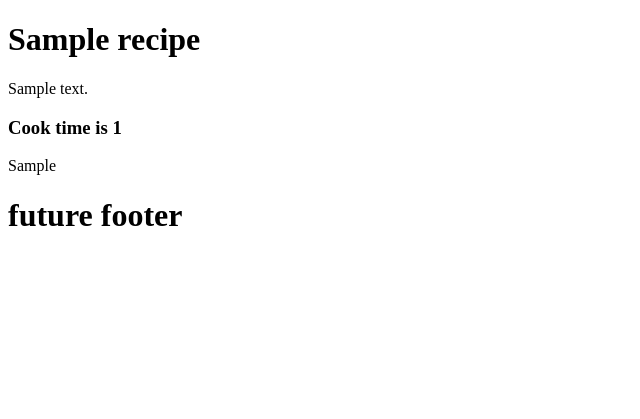
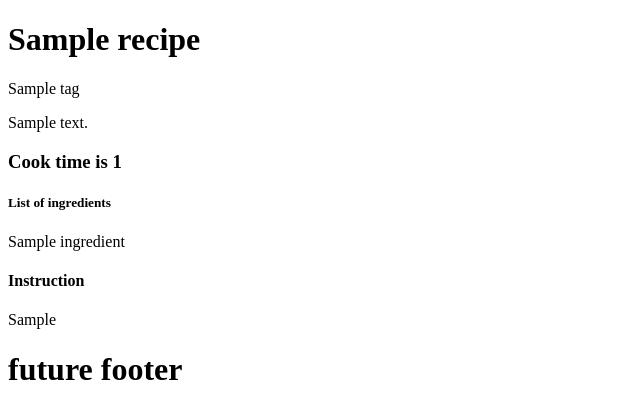
Before and after one commit to jBuly4/Python_Django_CookBook, a Django app: a page that uses templates/recipe_detail.html in a window 1280 px wide. Shown: the part 47-466 px from the top of the page, without its empty margins (0-640 px from the left). Run offline with Django 3.2, Linux system fonts and the light colour scheme; tables that the repository leaves empty hold one stand-in row (values such as "Sample post").

Commit message:
fixed access to manytomany fields

```diff
--- a/templates/recipe_detail.html
+++ b/templates/recipe_detail.html
@@ -5,23 +5,27 @@
 {% block body %}
 	<h1>{{ recipe.title }}</h1>
 	<p class="tags">
-			<h3>{{ recipe.tags_set.all }}</h3>
+		{% for tag in recipe.tags.all %}
+			{{ tag.title }}
+		{% endfor %}
 	</p>
 
 	<p class="description">
-		{{ recipe.description }}
+		{{ recipe.description | linebreaks }}
 	</p>
 
 	<p class="cooktime"><h3>Cook time is {{ recipe.cook_time }}</h3></p>
 
 	<p class="ingredients">
-		{% for ingredient in recipe.ingredients_set.all %}
-			<h3>{{ recipe.ingredients }}</h3>
+		<h5> List of ingredients </h5>
+		{% for ingredient in recipe.ingredients.all %}
+			{{ ingredient.title }}
 		{% endfor %}
 	</p>
 
 	<p class="instruction">
-		{{ recipe.instruction }}
+		<h4>Instruction</h4>
+		{{ recipe.instruction | linebreaks }}
 	</p>
 
 {% endblock %}
```
Also changed, not shown: cookbook/models.py (line endings or trailing spaces).
